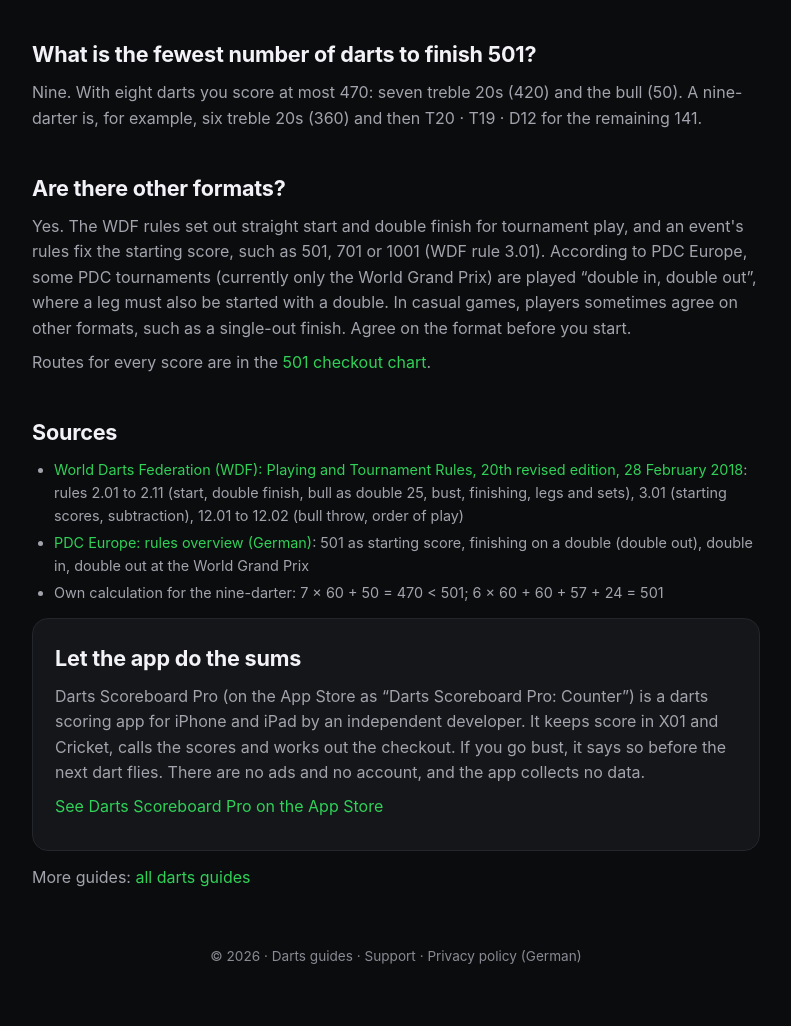
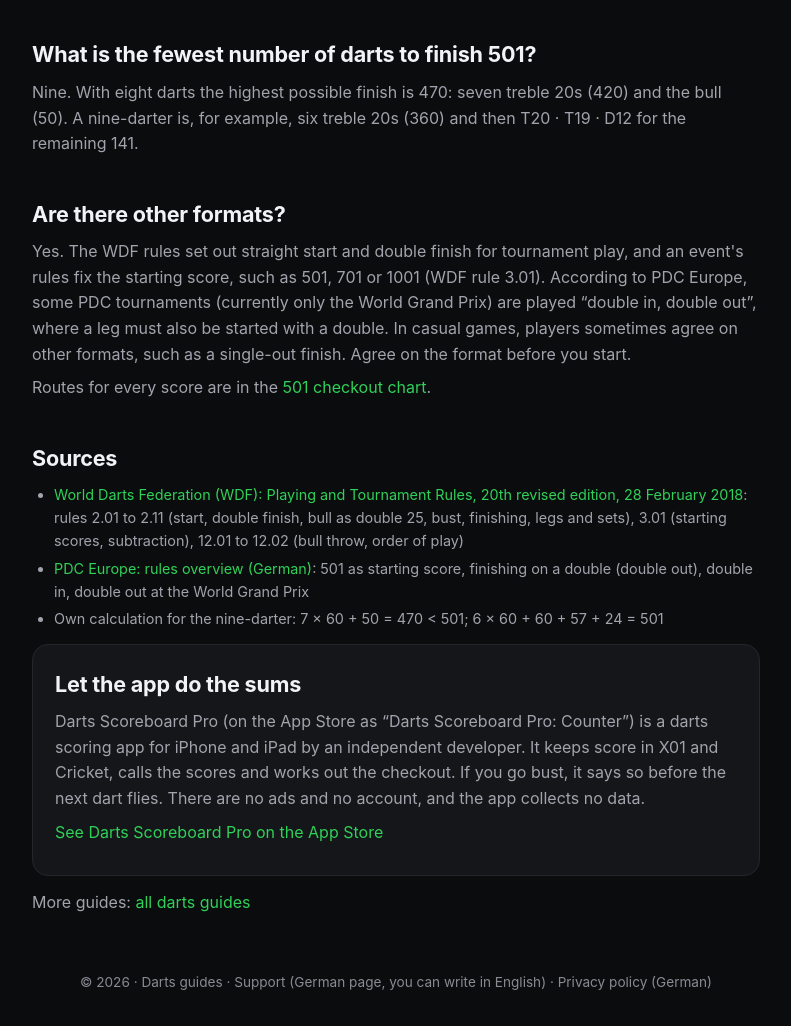
Before and after one commit to alexanderwskowronek-cloud/alexanderwskowronek-cloud.github.io, a plain HTML site: page en/guides/darts-rules-501-double-out/index.html in a window 1280 px wide. Shown: the part 1446-2472 px from the top of the page, without its empty margins (244-1035 px from the left). Before the commit the page ends 2446 px from the top, so only its background shows below. Drawn offline with Linux system fonts and the light colour scheme.

Commit message:
Nachbesserung nach Stichprobe EN (Frequenz-Einschränkung, 470 als Checkout, Support-Hinweis)
Co-Authored-By: Claude Opus 5.5 <noreply@anthropic.com>

```diff
--- a/en/guides/darts-rules-501-double-out/index.html
+++ b/en/guides/darts-rules-501-double-out/index.html
@@ -134,7 +134,7 @@ footer a{color:#8a8a94}
 <p>A leg is a single game from 501 down to zero. A match is usually played as “best of”, for example best of 5 legs: the first player to win three legs wins the match. In bigger events, legs are grouped into sets, and the player who wins the majority of sets wins the match (WDF rules 2.10 and 2.11).</p>
 
 <h2>What is the fewest number of darts to finish 501?</h2>
-<p>Nine. With eight darts you score at most 470: seven treble 20s (420) and the bull (50). A nine-darter is, for example, six treble 20s (360) and then T20 · T19 · D12 for the remaining 141.</p>
+<p>Nine. With eight darts the highest possible finish is 470: seven treble 20s (420) and the bull (50). A nine-darter is, for example, six treble 20s (360) and then T20 · T19 · D12 for the remaining 141.</p>
 
 <h2>Are there other formats?</h2>
 <p>Yes. The WDF rules set out straight start and double finish for tournament play, and an event's rules fix the starting score, such as 501, 701 or 1001 (WDF rule 3.01). According to PDC Europe, some PDC tournaments (currently only the World Grand Prix) are played “double in, double out”, where a leg must also be started with a double. In casual games, players sometimes agree on other formats, such as a single-out finish. Agree on the format before you start.</p>
@@ -151,7 +151,7 @@ footer a{color:#8a8a94}
 <p><a href="https://apps.apple.com/us/app/darts-scoreboard-pro-counter/id6789283186">See Darts Scoreboard Pro on the App Store</a></p></div>
 <p>More guides: <a href="/en/guides/">all darts guides</a></p>
 </article>
-<footer>© 2026 · <a href="/en/guides/">Darts guides</a> · <a href="/#support">Support</a> · <a href="/privacy.html">Privacy policy (German)</a></footer>
+<footer>© 2026 · <a href="/en/guides/">Darts guides</a> · <a href="/#support">Support (German page, you can write in English)</a> · <a href="/privacy.html">Privacy policy (German)</a></footer>
 </div>
 </body>
 </html>
```
Also changed, not shown: en/guides/501-checkout-chart/index.html (+1 -1 lines), en/guides/how-to-hang-a-dartboard/index.html (+1 -1 lines), en/guides/index.html (+1 -1 lines), klarton/en/index.html (+1 -1 lines).
